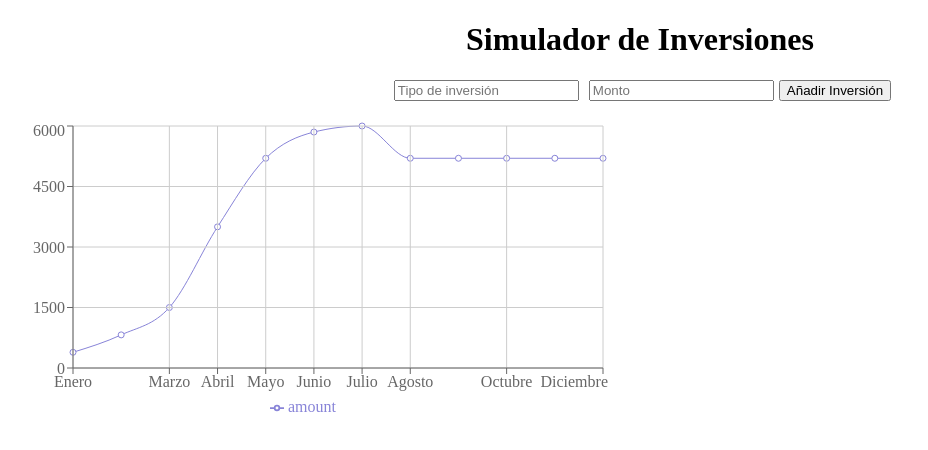
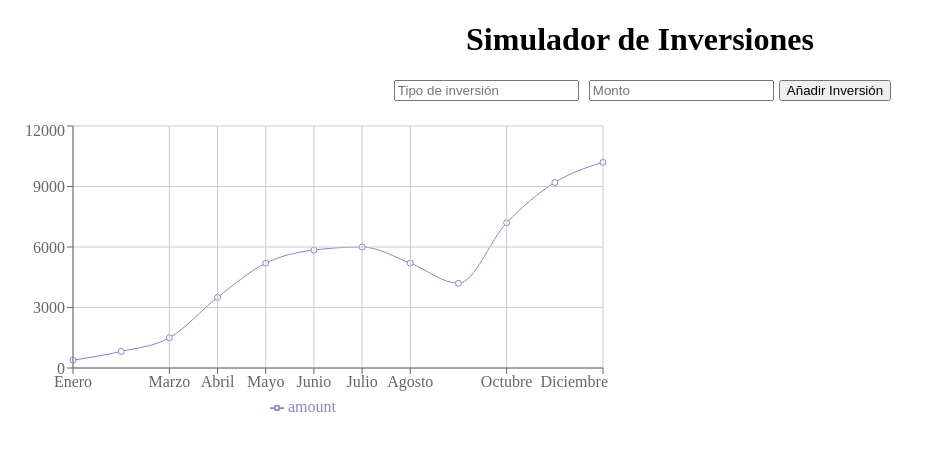
Before and after one commit to pascualmanuel/investify, a React (Create React App) app: page / in a window 1280 px wide. Shown: the top 450 px of the page, without its empty margins (0-928 px from the left). Built offline with nearby package versions, Linux system fonts and the light colour scheme.

Commit message:
Test Data

```diff
--- a/src/Data/sampleData.js
+++ b/src/Data/sampleData.js
@@ -7,8 +7,8 @@ export const sampleData = [
   { name: "Junio", amount: 5850 },
   { name: "Julio", amount: 6000 },
   { name: "Agosto", amount: 5200 },
-  { name: "Septiembre", amount: 5200 },
-  { name: "Octubre", amount: 5200 },
-  { name: "Noviembre", amount: 5200 },
-  { name: "Diciembre", amount: 5200 },
+  { name: "Septiembre", amount: 4200 },
+  { name: "Octubre", amount: 7200 },
+  { name: "Noviembre", amount: 9200 },
+  { name: "Diciembre", amount: 10200 },
 ];
```
